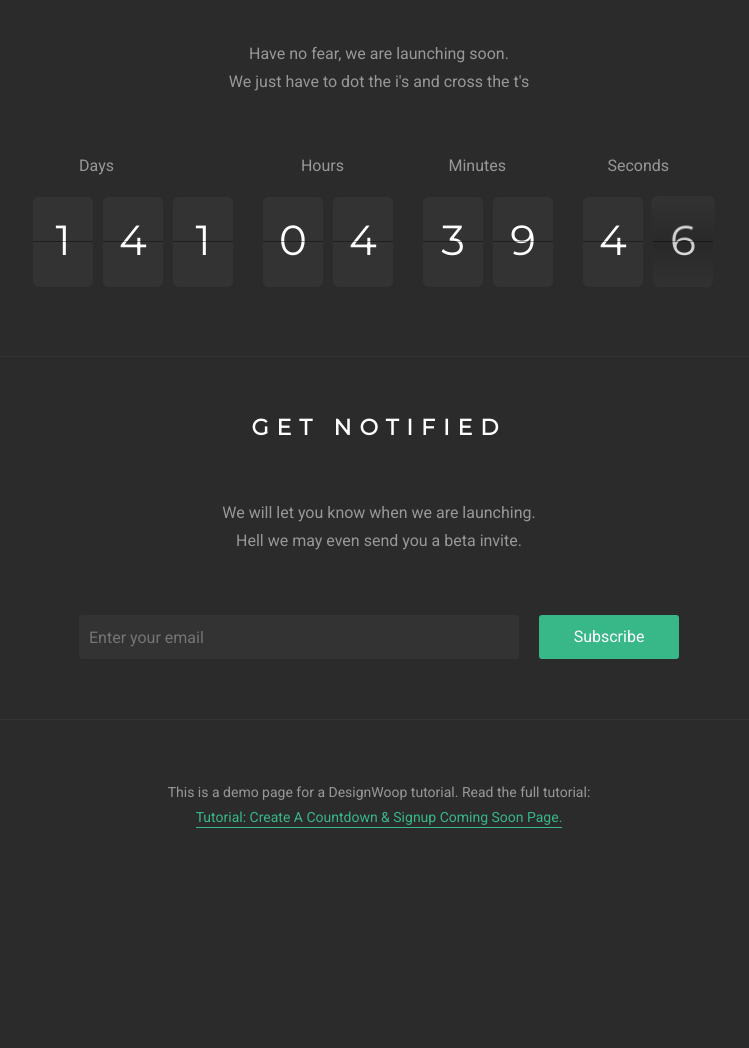
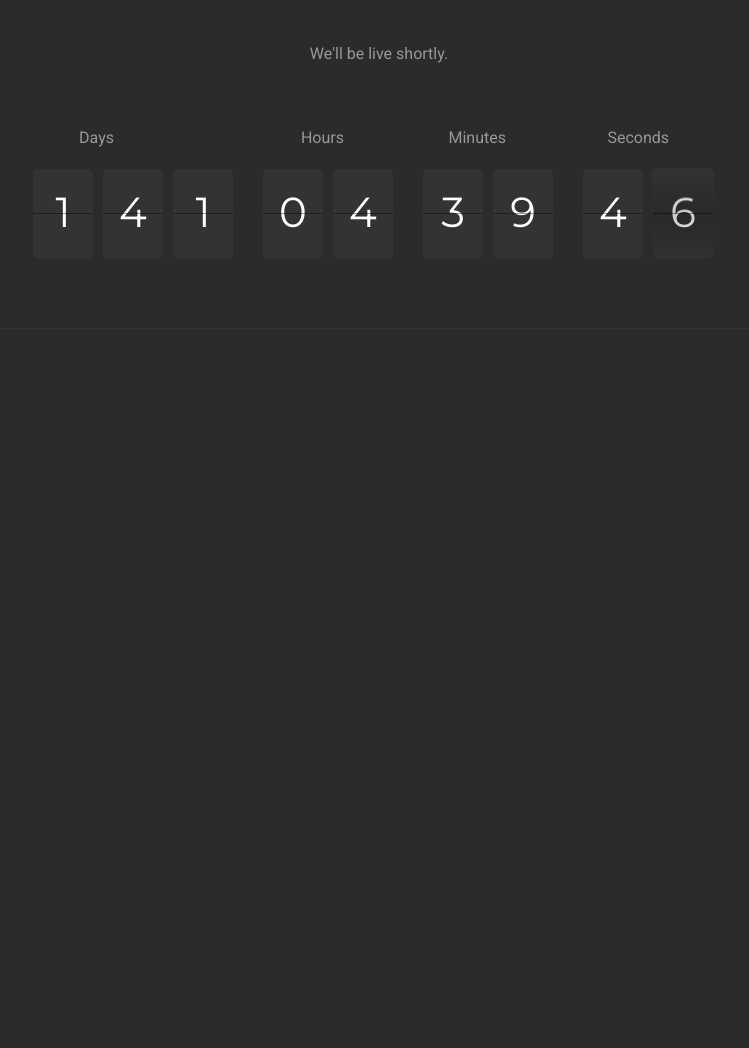
Before and after one commit to davidmartindev/Comming-Soon-Page, a plain HTML site: page index.html in a window 1280 px wide. Shown: the part 291-1339 px from the top of the page, without its empty margins (261-1010 px from the left). After the commit the page ends 915 px from the top, so only its background shows below. Drawn offline with nearby package versions, Linux system fonts and the light colour scheme.

Commit message:
Update index.html
update layout

```diff
--- a/index.html
+++ b/index.html
@@ -29,39 +29,10 @@
 
 	<section id="dw_countdown" class="clearfix">
 
-		<h1 class="dw_launch_header">Launching Soon</h1>
-		<p>Have no fear, we are launching soon.<br>We just have to dot the i's and cross the t's</p>
+		<h1 class="dw_launch_header">Something Big is Coming</h1>
+		<p>We'll be live shortly.</p>
 		<div class="dw_clock"></div>
-		<hr>
-		<h2 class="dw_launch_subheader">Get Notified</h2>
-		<p class="dw_launch_subtext">We will let you know when we are launching.<br>Hell we may even send you a beta invite.</p>
-
-		<section id="dw_mailchimp_form">
-
-			<div id="mc_embed_signup" class="clearfix">
-			<form action="http://designwoop.us4.list-manage.com/subscribe/post?u=b14cb5a32fad5c5fd5131db83&amp;id=9cc9b4aa0d" method="post" id="mc-embedded-subscribe-form" name="mc-embedded-subscribe-form" class="validate" target="_blank" novalidate>
-			<div class="mc-field-group">
-				<input type="email" value="" name="EMAIL" class="required email" id="mce-EMAIL" placeholder="Enter your email">
-				<!-- real people should not fill this in and expect good things - do not remove this or risk form bot signups-->
-				<div style="position: absolute; left: -5000px;"><input type="text" name="b_b14cb5a32fad5c5fd5131db83_9cc9b4aa0d" value=""></div>
-				<div class=""><input type="submit" value="Subscribe" name="subscribe" id="mc-embedded-subscribe" class="button"></div>
-			</div>
-			<div id="mce-responses" class="clear">
-				<div class="response" id="mce-error-response" style="display:none"></div>
-				<div class="response" id="mce-success-response" style="display:none"></div>
-			</div>
-			</form>
-			</div>
-
-		</section>
-
-		<section id="dw_tut_credits">
-
-			<hr>
-			<p>This is a demo page for a DesignWoop tutorial. Read the full tutorial:<br><a href="http://designwoop.com/?p=13227" title="Tutorial: Create A Countdown & Signup Coming Soon Page">Tutorial: Create A Countdown & Signup Coming Soon Page.</a></p>
-
-		</section>
-
+		<hr
 	</section>
 
 </section>
```
